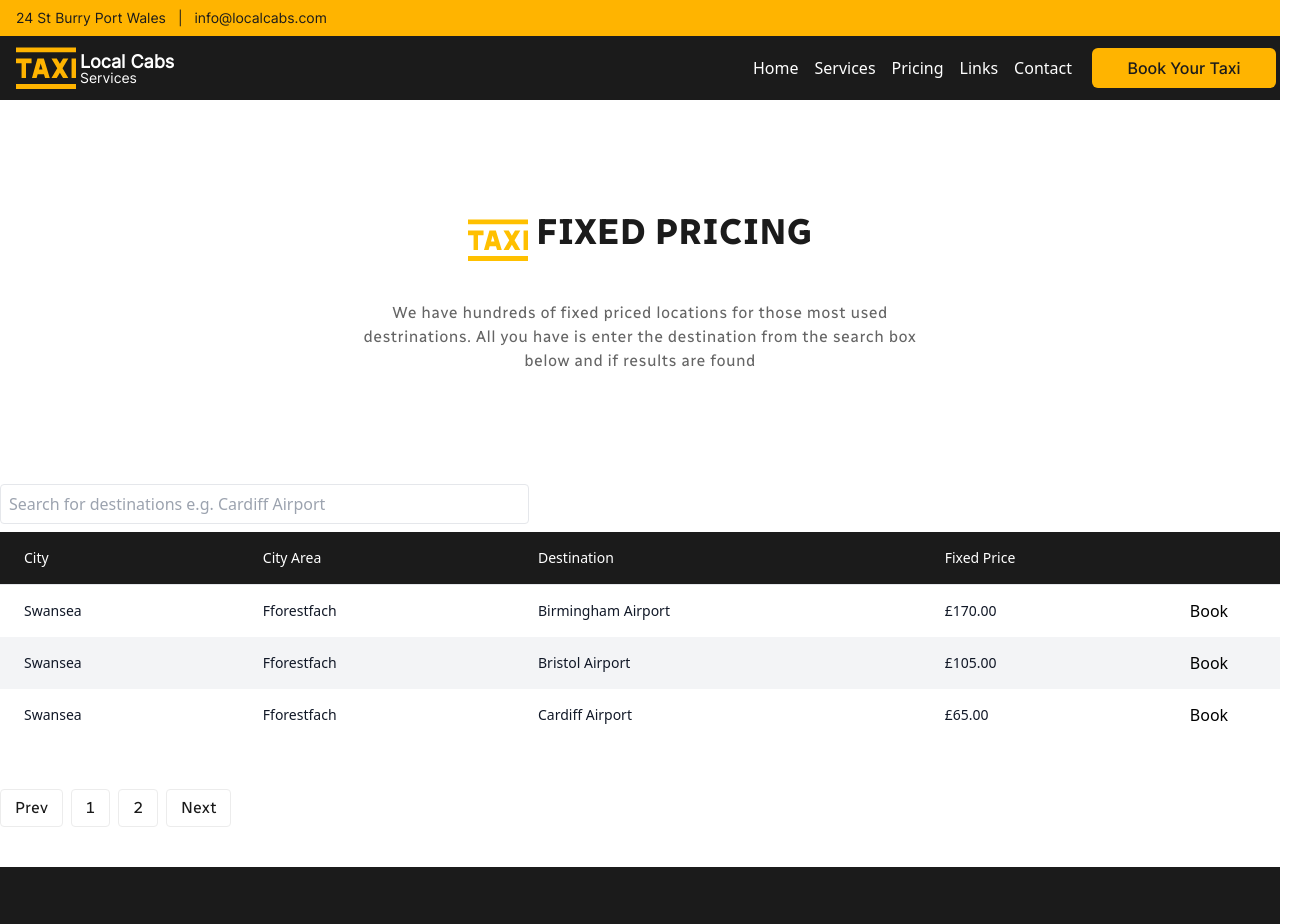
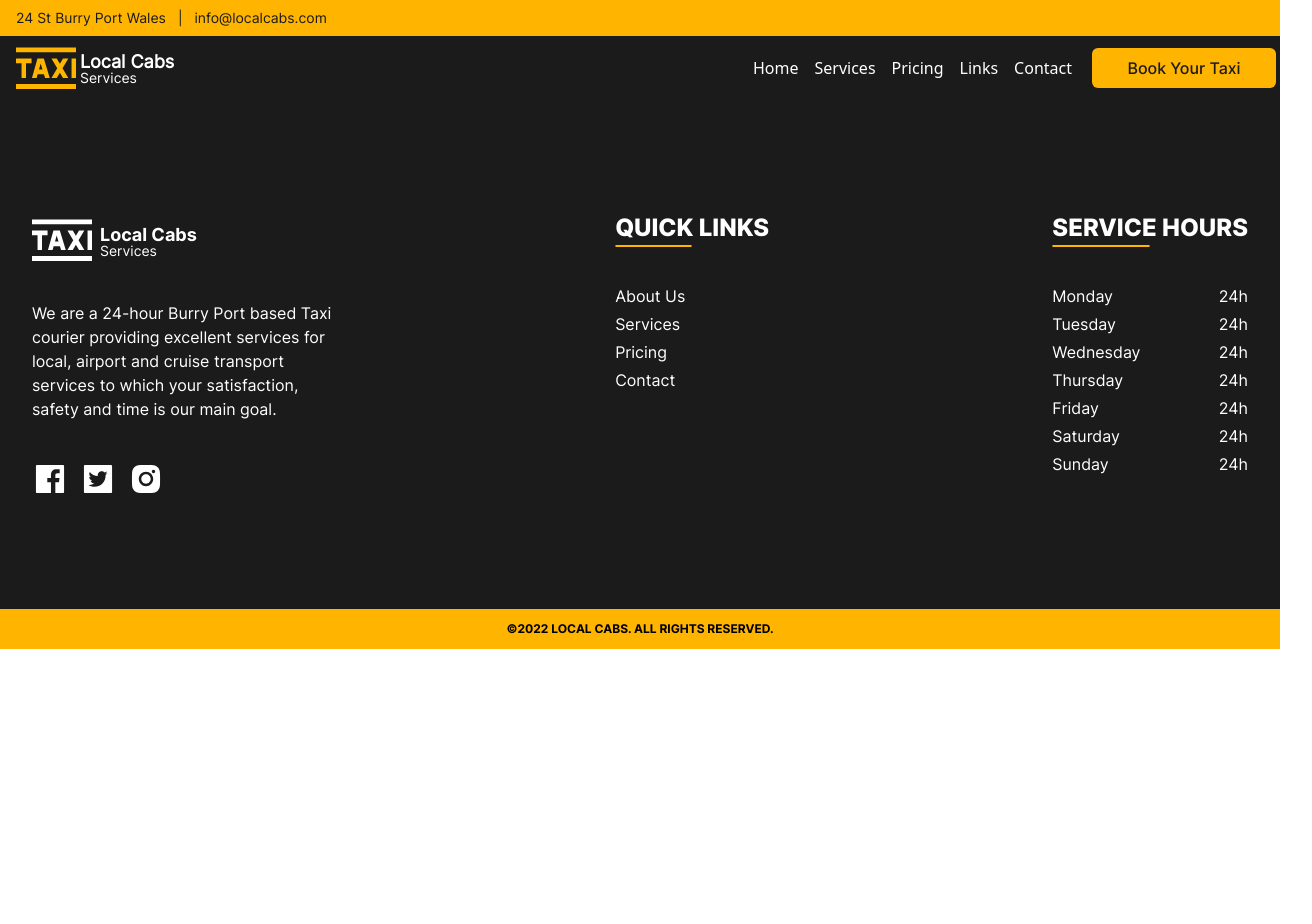
Before and after one commit to RichDWeb/taxi-test, a Next.js app: page /pricing in a window 1280 px wide. Shown: the top 924 px of the page, 1312 px wide, since content can reach past the window. After the commit the page ends 800 px from the top, so only its background shows below. Built offline with nearby package versions, Linux system fonts and the light colour scheme.

Commit message:
Added alts to images that needed and fixed pricing page

```diff
--- a/components/contact-page/Contact.js
+++ b/components/contact-page/Contact.js
@@ -18,9 +18,9 @@ export const Contact = () => {
                             </h2>
 
                             <p className='mt-5 text-zinc-600 text-base font-interRegular leading-7'>
-                            You're not going to hit a ridiculously long phone menu when you call us. Your email isn't going to
+                            You&#39;re not going to hit a ridiculously long phone menu when you call us. Your email isn&#39;t going to
                             the inbox abyss, never to be seen or heard from again. At Burry Port Local Cabs, we provide the
-                            exceptional service we'd want to experience ourselves!
+                            exceptional service we&#39;d want to experience ourselves!
                             </p>
 
                             <ContactForm />
--- a/components/home-page/AboutUs.js
+++ b/components/home-page/AboutUs.js
@@ -12,12 +12,15 @@ export const AboutUs = () => {
                     <div className='relative w-[352px] h-[352px]'>
                         <Image
                             src="/images/home-page/reuben-rohard-e02Z7-vNBTM-unsplash.jpg"
+                            alt="Building blocks"
                             fill={true}
                             className="object-cover"
                         />
                     </div>
                     <div className='w-[303px] h-[303px] absolute top-32 left-32'>
-                        <Image src="/images/home-page/happy-hispanic-latino-couple-taking-a-taxi.jpg"
+                        <Image
+                            src="/images/home-page/happy-hispanic-latino-couple-taking-a-taxi.jpg"
+                            alt="Happy couple in a taxi"
                             fill={true}
                             className="object-cover border-8 border-white shadow-lg"
                         />
--- a/components/home-page/Hero.js
+++ b/components/home-page/Hero.js
@@ -24,7 +24,7 @@ export const Hero = () => {
                             w-full
                             md:max-w-[670px]
                             capitalize
-                            '>The best way to get wherever you're going</h1>
+                            '>The best way to get wherever youre going</h1>
                     <p className='
                         md:w-[540px]
                         mt-8
@@ -42,12 +42,14 @@ export const Hero = () => {
 
                 <Image
                     src={'/images/heros/hero_overlay_4.png'}
+                    alt=""
                     fill={true}
                     className="object-cover opacity-80 z-20"
                 />
 
                 <Image
                     src={'/images/heros/woman_waiting_for_a_cab.jpg'}
+                    alt="Woman with a yellow top waiting for a taxi."
                     fill={true}
                     className="object-cover z-10"
                 />
--- a/components/home-page/PopularPlaces.js
+++ b/components/home-page/PopularPlaces.js
@@ -23,6 +23,7 @@ export const PopularPlaces = () => {
                     <div className="relative md:w-[640px] w-full h-[453px] order-1 overflow-hidden cursor-pointer">
                         <Image
                             src="/images/home-page/links/burryport-beach.jpg"
+                            alt="Burry port beach."
                             fill={true}
                             className="object-cover hover:scale-125 transition-all duration-500"
                         />
@@ -51,6 +52,7 @@ export const PopularPlaces = () => {
                     <div className="relative md:w-[640px] w-full h-[453px] md:order-2 order-1 overflow-hidden cursor-pointer">
                         <Image
                             src="/images/home-page/links/pembrey-beach.jpg"
+                            alt="Pembery country park and Beach."
                             fill={true}
                             className="object-cover hover:scale-125 transition-all duration-500"
                         />
--- a/components/home-page/PopularServices.js
+++ b/components/home-page/PopularServices.js
@@ -21,6 +21,7 @@ export const PopularServices = () => {
                         <div className='relative w-full h-[210px] overflow-hidden cursor-pointer '>
                             <Image
                                 src="/images/home-page/popular-services/pexels-adhitya-andanu-1539116.jpg"
+                                alt="Wet airport."
                                 fill={true}
                                 className="object-cover rounded-t-md hover:scale-125 transition-all duration-500"
                             />
@@ -48,6 +49,7 @@ export const PopularServices = () => {
                         <div className='relative w-full h-[210px] overflow-hidden cursor-pointer '>
                             <Image
                                 src="/images/home-page/popular-services/michael-schaffler-3_Qy2hKaIHA-unsplash.jpg"
+                                alt="Cardiff Bay."
                                 fill={true}
                                 className="object-cover rounded-t-md hover:scale-125 transition-all duration-500"
                             />
@@ -74,6 +76,7 @@ export const PopularServices = () => {
                         <div className='relative w-full h-[210px] overflow-hidden cursor-pointer '>
                             <Image
                                 src="/images/home-page/popular-services/alonso-reyes-haZNHEV2WXQ-unsplash.jpg"
+                                alt="Cruise Ferry."
                                 fill={true}
                                 className="object-cover rounded-t-md hover:scale-125 transition-all duration-500"
                             />
--- a/components/home-page/Reviews.js
+++ b/components/home-page/Reviews.js
@@ -89,7 +89,9 @@ export const Reviews = () => {
                 <div className='flex space-x-1 mt-20'>
                     {reviews.map((item, pos) => {
                         return (
-                            <div className={`${pos === index ? 'bg-main-yellow' : 'bg-black/10'} rounded-full w-4 h-4`}></div>
+                            <div
+                                key={item.id}
+                                className={`${pos === index ? 'bg-main-yellow' : 'bg-black/10'} rounded-full w-4 h-4`}></div>
                         )
                     })}
                 </div>
--- a/pages/pricing/[page].js
+++ b/pages/pricing/[page].js
@@ -21,7 +21,7 @@ export default function SearchPage() {
         setFixedPrices(data.pag)
     }
 
-    useEffect(()=>{getPrices()},[page])
+    useEffect(()=>{getPrices()})
 
     if(!fixedPrices) {
         return <p>Loading...</p>
--- a/pages/pricing/index.js
+++ b/pages/pricing/index.js
@@ -1,53 +1,5 @@
-import fs from 'fs'
-import path from 'path'
-import { useState } from "react"
-import SearchHero from "../../components/pricing-page/Hero"
-import PriceSearch from "../../components/inputs/PriceSearch"
-import PriceTable from "../../components/tables/PriceTable"
-import PricingPagination from "../../components/pagination/PricingPagination"
-
-export default function SearchPage({data}) {
-
-    if(!data) {
-        return <p>Loading...</p>
-    }
-
-    const [fixedPrices, setFixedPrices] = useState(data)
-    const [query, setQuery] = useState('')
-
-    function search(data) {
-        return data.filter(item => {
-            return (
-                item.city?.toLowerCase().includes(query) ||
-                item.area?.toLowerCase().includes(query) ||
-                item.airport?.toLowerCase().includes(query)
-            )
-        })
-    }
-
-    return(
-        <>
-            <SearchHero />
-            <PriceSearch query={query} setQuery={setQuery} />
-            <PriceTable data={search(fixedPrices)}/>
-            <PricingPagination />
-        </>
+export default function PricingPage() {
+    return (
+        <></>
     )
 }
-
-export async function getStaticProps() {
-
-    const filepath = path.join(process.cwd(), 'data', 'prices.json')
-    const fileData = fs.readFileSync(filepath)
-    const data = JSON.parse(fileData)
-
-
-
-    const pag = data.locations.slice(0, 3)
-
-    return {
-        props: {
-            data: pag
-        }
-    }
-}
--- a/pages/services/index.js
+++ b/pages/services/index.js
@@ -3,7 +3,7 @@ import path from 'path'
 import Hero from "../../components/services-page/Hero"
 import ServiceList from "../../components/services-page/ServicesList"
 
-export default function({defaults, services}) {
+export default function ServicesPage({defaults, services}) {
     return (
         <>
             <Hero service={defaults} />
```
